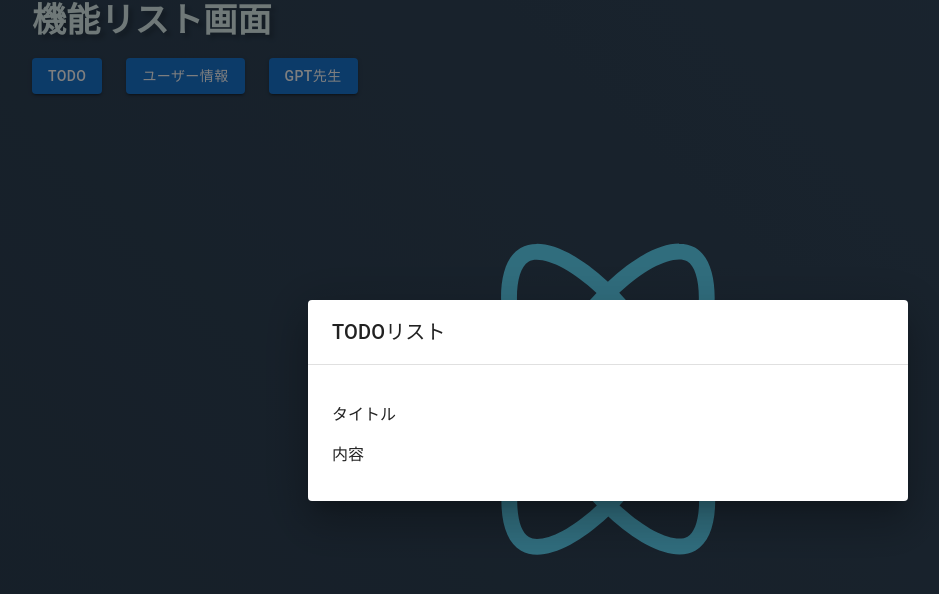
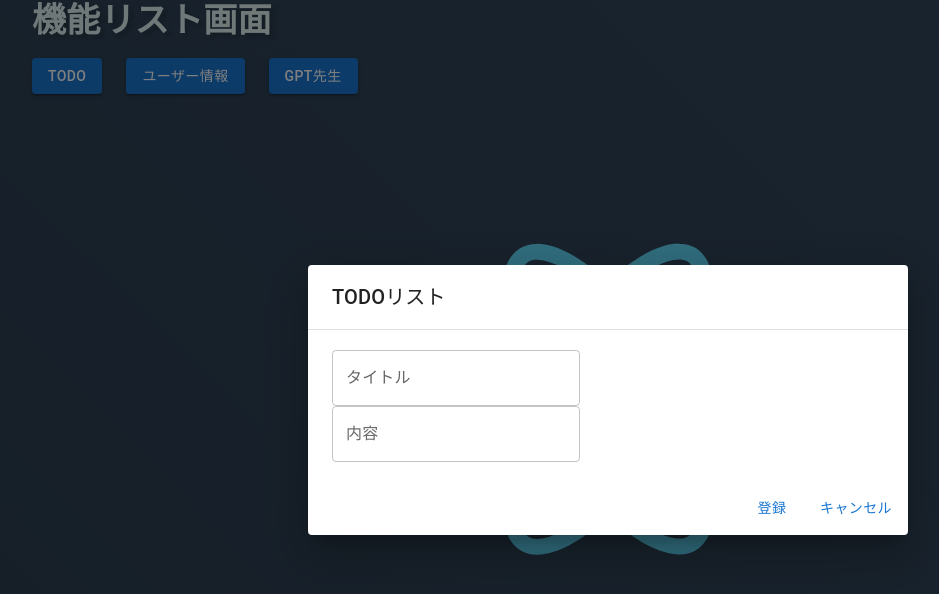
Before and after one commit to KensukeHiga/KensukeSandBox, a React app in the folder frontend/: page / in a window 1280 px wide. Both pictures are taken after a click on the button "TODO". Shown: the top 594 px of the page, without its empty margins (32-971 px from the left). Built offline with nearby package versions, Linux system fonts and the light colour scheme.

Commit message:
RHFを使用してフォームの作成中
RHFにちゃんと値が入っていない気がする。

```diff
--- a/frontend/package.json
+++ b/frontend/package.json
@@ -6,6 +6,7 @@
     "@babel/core": "^7.16.0",
     "@emotion/react": "^11.11.1",
     "@emotion/styled": "^11.11.0",
+    "@hookform/resolvers": "^3.3.1",
     "@mui/material": "^5.14.12",
     "@pmmmwh/react-refresh-webpack-plugin": "^0.5.3",
     "@svgr/webpack": "^5.5.0",
@@ -49,6 +50,7 @@
     "react-app-polyfill": "^3.0.0",
     "react-dev-utils": "^12.0.1",
     "react-dom": "^18.2.0",
+    "react-hook-form": "^7.47.0",
     "react-refresh": "^0.11.0",
     "resolve": "^1.20.0",
     "resolve-url-loader": "^4.0.0",
@@ -63,7 +65,8 @@
     "webpack": "^5.64.4",
     "webpack-dev-server": "^4.6.0",
     "webpack-manifest-plugin": "^4.0.2",
-    "workbox-webpack-plugin": "^6.4.1"
+    "workbox-webpack-plugin": "^6.4.1",
+    "yup": "^1.3.2"
   },
   "scripts": {
     "start": "node scripts/start.js",
--- a/frontend/src/App.tsx
+++ b/frontend/src/App.tsx
@@ -52,8 +52,8 @@ export const MainContent: FC<{}> = () => {
   const [open, setOpen] = useState<string>("");
   // Todo型の配列を作成
   const todos: Todo[] = [
-    { type: "string", title: "タイトル" },
-    { type: "string", title: "内容" },
+    { type: "string", title: "タイトル", name: "name" },
+    { type: "string", title: "内容", name: "content" },
   ];
 
   return (
@@ -82,7 +82,7 @@ export const MainContent: FC<{}> = () => {
           </Grid>
         ))}
       </Grid>
-      <TodoDialog open={open} close={() => setOpen("")} todos={todos} />
+      <TodoDialog open={open} onClose={() => setOpen("")} todos={todos} />
     </>
   );
 };
--- a/frontend/src/dialog/todo/todoDialog.tsx
+++ b/frontend/src/dialog/todo/todoDialog.tsx
@@ -1,38 +1,92 @@
-import { Dialog, DialogContent, DialogTitle, Divider } from "@mui/material";
+import {
+  Button,
+  Dialog,
+  DialogActions,
+  DialogContent,
+  DialogTitle,
+  Divider,
+  TextField,
+} from "@mui/material";
 import React, { FC } from "react";
+import { useForm, Controller } from "react-hook-form";
+import { yupResolver } from "@hookform/resolvers/yup";
+import * as yup from "yup";
 
 // タイトルとフォームタイプを持つinterface
 export interface Todo {
   type: string;
   title: string;
+  name: "name" | "content";
 }
 
 interface Props {
   open: string;
-  close: () => void;
+  onClose: () => void;
   todos: Todo[];
 }
 
+const schema = yup.object().shape({
+  name: yup
+    .string()
+    .required("名前は必須です")
+    .max(255, "名前は255文字以下で入力してください"),
+  content: yup
+    .string()
+    .required("内容は必須です")
+    .max(255, "内容は255文字以下で入力してください"),
+});
+
 // TODO:react-hook-foomで入力フォームを作成する。
 // controlとuseFormを使ってみる。
-export const TodoDialog: FC<Props> = ({ open, close, todos }) => {
+export const TodoDialog: FC<Props> = ({ open, onClose, todos }) => {
   const thisDialog = "TODO";
+  const {
+    control,
+    handleSubmit,
+    formState: { errors },
+  } = useForm({
+    resolver: yupResolver(schema),
+  });
+
+  const handleFormSubmit = (data: any) => {
+    // 実行処理を書く
+    alert(data);
+    onClose();
+  };
+
   return (
     <Dialog
       fullWidth
       scroll="body"
       open={thisDialog === open}
-      onClose={() => close()}
+      onClose={() => onClose()}
     >
       <DialogTitle>TODOリスト</DialogTitle>
       <Divider />
       <DialogContent>
-        {todos.map((todo, indedx) => (
-          <div key={indedx}>
-            <p>{todo.title}</p>
-          </div>
-        ))}
+        <form onSubmit={handleSubmit(handleFormSubmit)}>
+          {todos.map((todo, indedx) => (
+            <div key={indedx}>
+              <Controller
+                name={todo.name}
+                control={control}
+                render={({ field }) => (
+                  <TextField
+                    {...field}
+                    label={todo.title}
+                    error={!!errors.name}
+                    helperText={errors.name?.message}
+                  />
+                )}
+              />
+            </div>
+          ))}
+        </form>
       </DialogContent>
+      <DialogActions>
+        <Button onClick={handleSubmit(handleFormSubmit)}>登録</Button>
+        <Button onClick={onClose}>キャンセル</Button>
+      </DialogActions>
     </Dialog>
   );
 };
```
Also changed, not shown: 1 other file (tests, documents, lock files or other folders).
